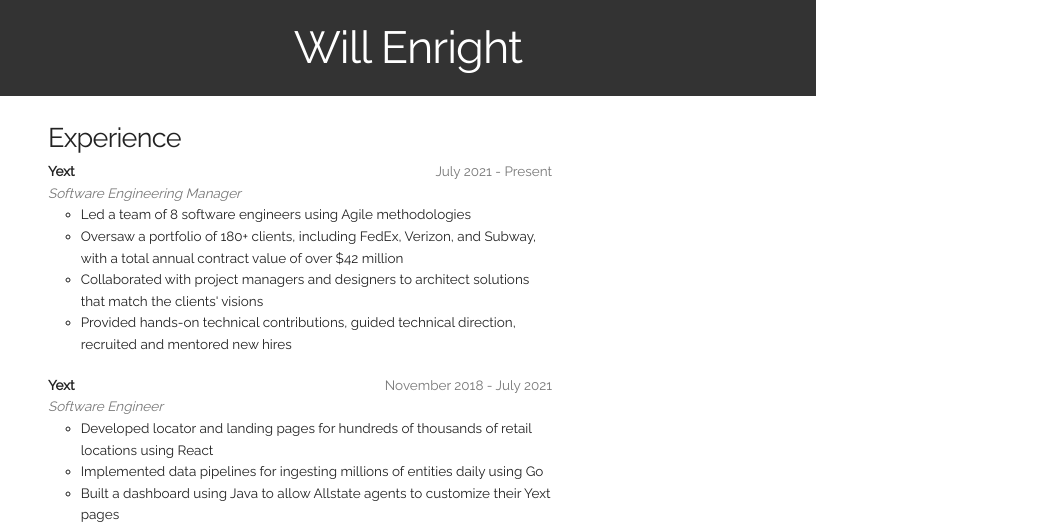
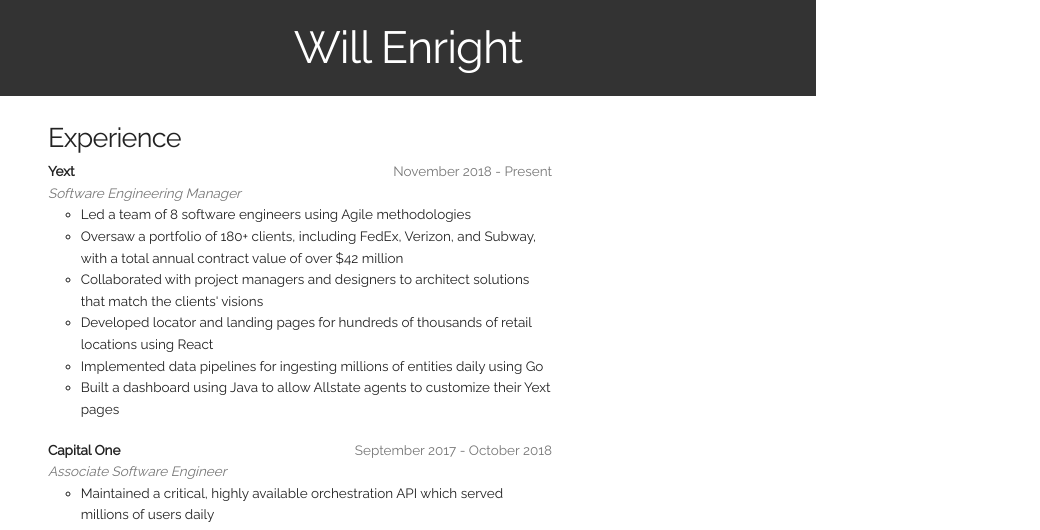
Before and after one commit to wenright/resume, a website: page index.html in a window 1280 px wide. Shown: the top 530 px of the page, 0-1040 px from the left. Drawn offline with nearby package versions, Linux system fonts and the light colour scheme.

Commit message:
combine yext into one section

```diff
--- a/index.html
+++ b/index.html
@@ -22,7 +22,7 @@
 
 			<div>
 				<b>Yext</b>
-				<p class="date">July 2021 - Present</p>
+				<p class="date">November 2018 - Present</p>
 				<br>
 				<i>Software Engineering Manager</i>
 
@@ -30,17 +30,6 @@
 					<li>Led a team of 8 software engineers using Agile methodologies</li>
 					<li>Oversaw a portfolio of 180+ clients, including FedEx, Verizon, and Subway, with a total annual contract value of over $42 million</li>
 					<li>Collaborated with project managers and designers to architect solutions that match the clients' visions</li>
-					<li>Provided hands-on technical contributions, guided technical direction, recruited and mentored new hires</li>
-				</ul>
-			</div>
-
-			<div>
-				<b>Yext</b>
-				<p class="date">November 2018 - July 2021</p>
-				<br>
-				<i>Software Engineer</i>
-
-				<ul>
 					<li>Developed locator and landing pages for hundreds of thousands of retail locations using React</li>
 					<li>Implemented data pipelines for ingesting millions of entities daily using Go</li>
 					<li>Built a dashboard using Java to allow Allstate agents to customize their Yext pages</li>
```
Also changed, not shown: 1 other file.
